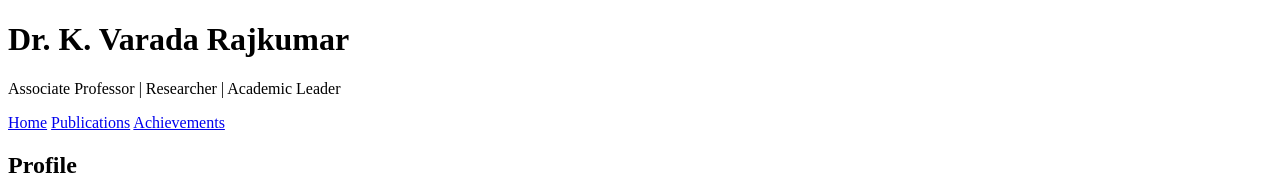
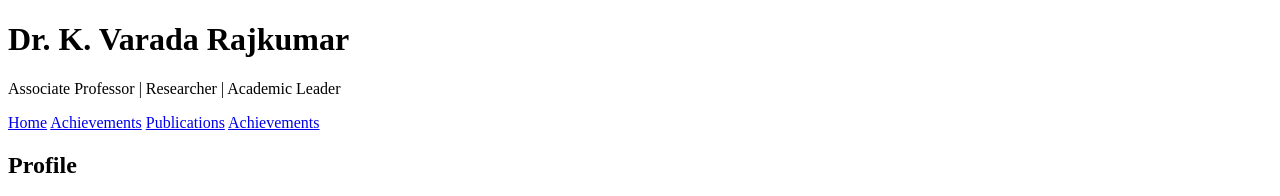
Before and after one commit to varadas18/varadas18.github.io, a plain HTML site: page index.html in a window 1280 px wide. Shown: the top 196 px of the page. Drawn offline with Linux system fonts and the light colour scheme.

Commit message:
Update index.html

```diff
--- a/index.html
+++ b/index.html
@@ -12,6 +12,7 @@
         <p>Associate Professor | Researcher | Academic Leader</p>
         <nav>
             <a href="index.html">Home</a>
+            <a href="qualifications.html">Achievements</a>
             <a href="publications.html">Publications</a>
             <a href="achievements.html">Achievements</a>
         </nav>
```
